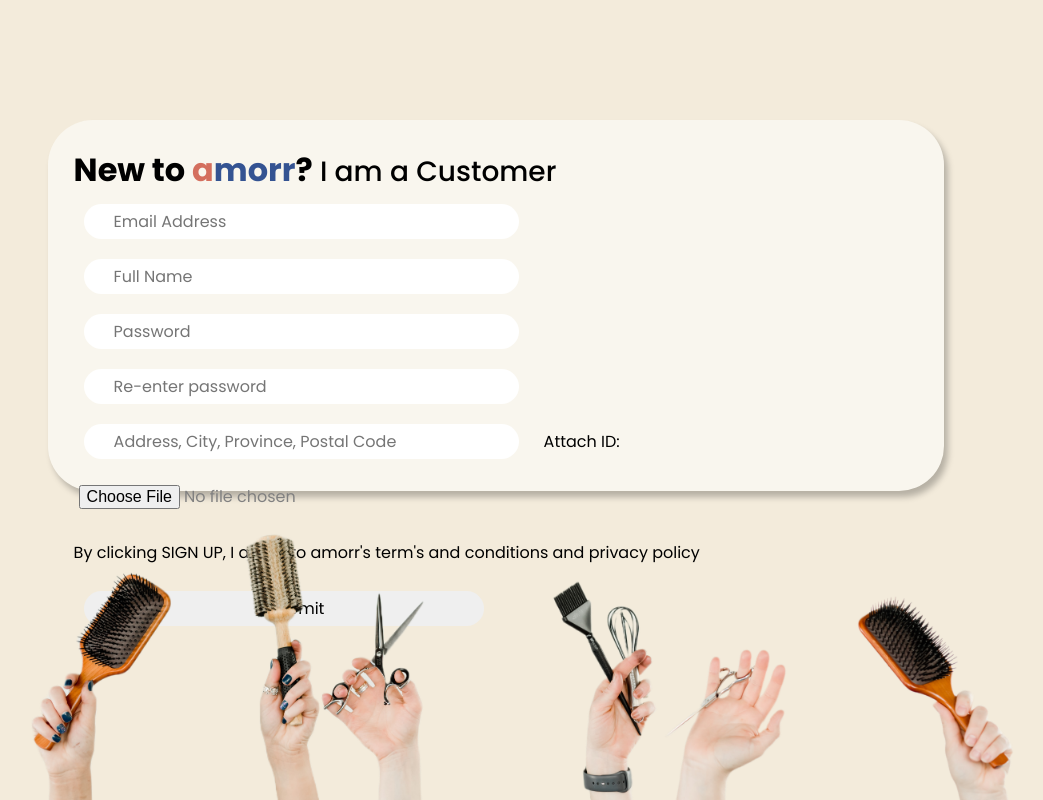
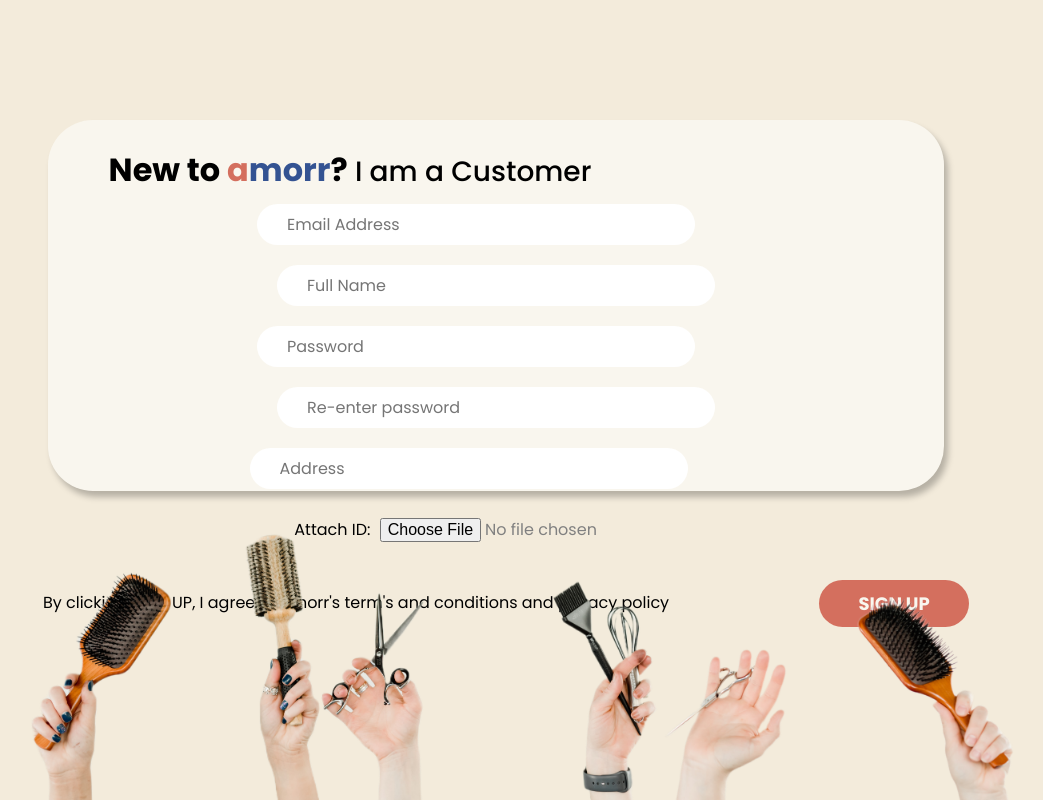
Before and after one commit to serhatgktp/amorr, a React (Create React App) app in the folder frontend/: page / in a window 1280 px wide. Shown: the whole page, without its empty margins (144-1187 px from the left). Built offline with nearby package versions, Linux system fonts and the light colour scheme.

Commit message:
finalized styling of customer registration form

```diff
--- a/frontend/src/components/customer_registration/customer_registration.css
+++ b/frontend/src/components/customer_registration/customer_registration.css
@@ -5,6 +5,7 @@
 .new_to{
     font-weight: 700;
     font-size: 32px;
+    margin-left: 35px;
 }
 
 .customer_text{
@@ -52,7 +53,7 @@ input{
     border: none;
     margin: 10px;
     outline: none;
-    padding: 5px;
+    padding: 8px;
     padding-left: 30px;
     width: 400px;
 }
@@ -60,11 +61,43 @@ input{
 .id{
     font-size: 16px;
     margin-left: -25px;
-    margin-right: 0px;
+    margin-right: -70px;
     color: #808080;
 }
 
 .idLabel{
-    margin-right: 0px;
-    margin-left: 15px
+    margin-left: 20px;
 }
+
+.inputs{
+    text-align: center;
+    display: flex;
+    flex-wrap: wrap;
+    flex-direction: row;
+    justify-content: center;
+}
+
+.left{
+    margin-right: 50px;
+}
+
+#address{
+    margin-left: -5px
+}
+
+.terms{
+    margin-left: -170px;
+    margin-top: 30px;
+}
+
+.submit{
+    padding: 10px;
+    width: 150px;
+    font-weight: 900;
+    font-size: 18px;
+    color: #F9F6EE;
+    background-color: #D46F5E;
+    margin-top: 20px;
+    margin-left: 150px;
+    margin-right: -190px;
+}
--- a/frontend/src/components/customer_registration/customer_registration.jsx
+++ b/frontend/src/components/customer_registration/customer_registration.jsx
@@ -7,14 +7,14 @@ const CustomerRegistration = () => {
     <body>
       <div className='registration_form'><span className='new_to'>New to <font color="#d46f5e">a</font><font color="#345392">morr</font>?</span><span className='customer_text'> I am a Customer</span>
       <form className="inputs" method="post">
-                    <label></label><input type="text" placeholder="Email Address" />
+                    <label></label><input type="text" placeholder="Email Address" className="left"/>
                     <label><input type="text" placeholder="Full Name" /></label><br />
-                    <label><input type="password" placeholder="Password" /></label>
-                    <label><input type="repassword" placeholder="Re-enter password" /></label><br />
-                    <label><input className="Address" type="text" placeholder="Address, City, Province, Postal Code" /></label>
+                    <label><input type="password" placeholder="Password" className="left"/></label>
+                    <label><input type="password" placeholder="Re-enter password" /></label><br />
+                    <label><input type="text" placeholder="Address" className="left" id="address"/></label>
                     <label className="idLabel">Attach ID: <input className="id" type="file" id="myFile" name="filename" /></label>
-                    <p>By clicking SIGN UP, I agree to amorr's <a>term's and conditions</a> and <a>privacy policy</a></p>
-                <input className="submit" type="submit" value="Submit" />
+                    <div><p className="terms">By clicking SIGN UP, I agree to amorr's <a>term's and conditions</a> and <a>privacy policy</a></p></div><br />
+                <br/><input className="submit" type="submit" value="SIGN UP" />
       </form>
       </div>
 
```
